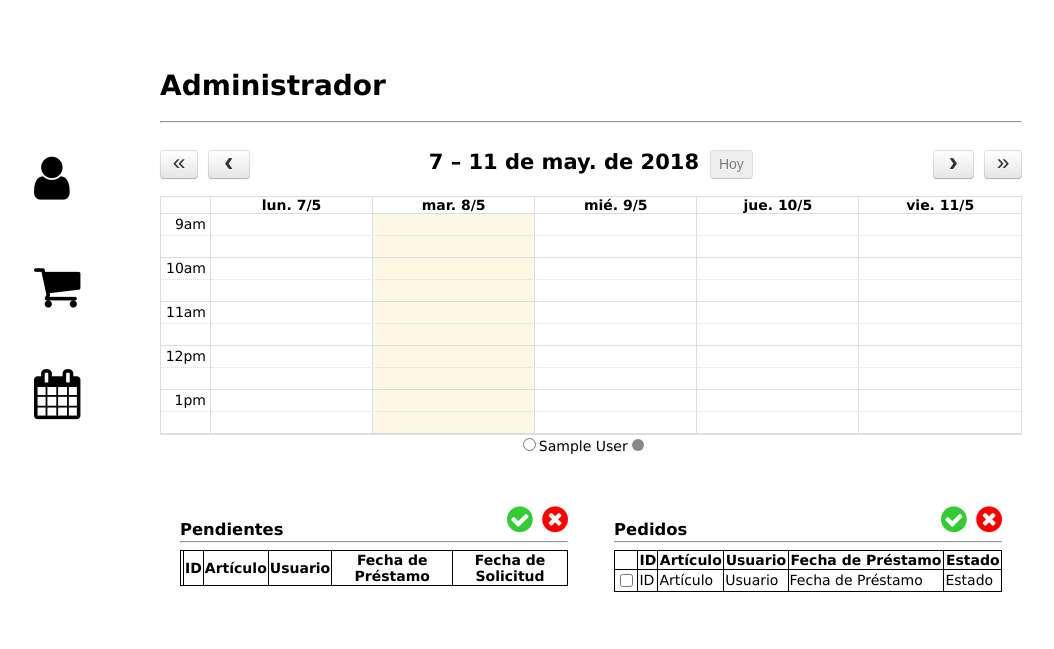
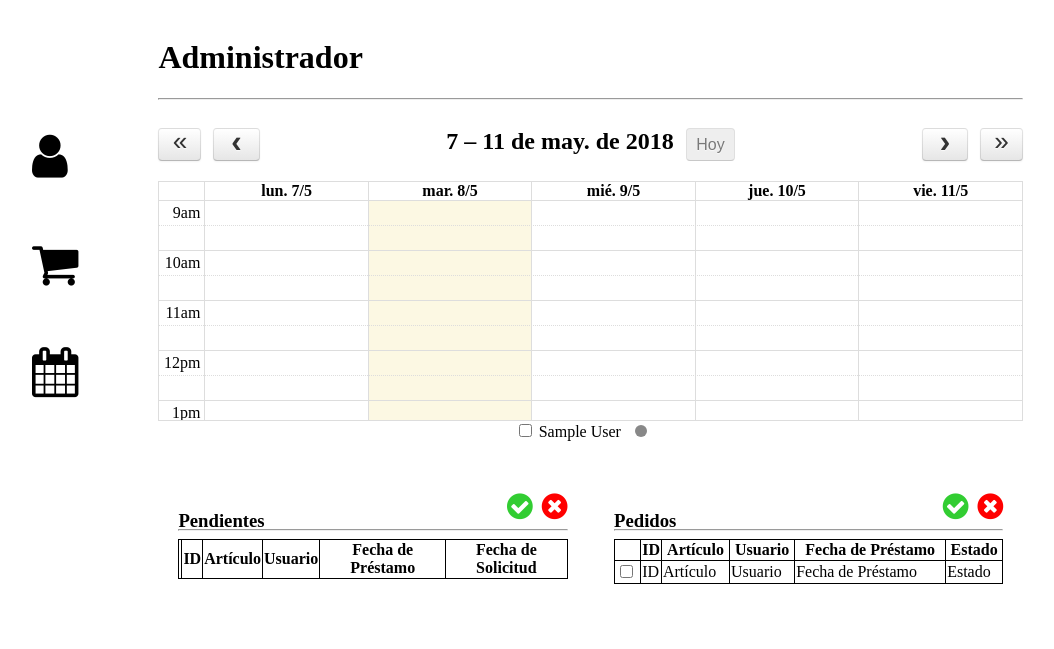
Before and after one commit to DCC-CC4401/2018-1-Winning-Eleven-11-T3, a Django app: page / in a window 1280 px wide. Shown: the top 649 px of the page, without its empty margins (86-1140 px from the left). Run offline with Django 3.2, Linux system fonts and the light colour scheme; tables that the repository leaves empty hold one stand-in row (values such as "Sample post"); lists and menus that the app fills with data are empty; some libraries are stand-ins or nearby versions.

Commit message:
el calendario puede ser ahora filtrado por espacios

```diff
--- /dev/null
+++ b/InventarioCEI/LandingAdmin/static/css/LandingAdmin.css
@@ -0,0 +1,59 @@
+
+.dot {
+  height: 12px;
+  width: 12px;
+  border-radius: 50%;
+  display: inline-block;
+  margin-right: 20px;
+  margin-left: 10px;
+}
+
+.EqualColumn {
+    float: left;
+    width: 45%;
+}
+
+* {
+    box-sizing: border-box;
+}
+
+.menuButton{
+    margin-bottom: 50px;
+}
+/* Create two unequal columns that floats next to each other */
+.column {
+    float: left;
+    padding: 10px;
+}
+
+.left {
+  margin-left: 100px;
+  width: 10%;
+}
+
+.right {
+  margin-right: 100px;
+  width: 70%;
+}
+.row:after {
+    content: "";
+    display: table;
+    clear: both;
+}
+
+
+table {
+    border-collapse: collapse;
+    margin-left: auto;
+    margin-left: auto;
+    width: 100%;
+}
+
+table, th, td {
+    border: 1px solid black;
+}
+
+#calendar {
+  max-weidth: 800px;
+  margin: 0 auto;
+}
--- a/InventarioCEI/LandingAdmin/templates/landingAdmin/index.html
+++ b/InventarioCEI/LandingAdmin/templates/landingAdmin/index.html
@@ -3,10 +3,11 @@
 <html lang="es">
 <meta charset='utf-8' />
 <link href="{% static 'scripts/fullcalendar.min.css'%}" rel='stylesheet' />
+<link href="{% static 'css/LandingAdmin.css'%}" rel='stylesheet' />
 <script type="text/javascript" src="{% static 'scripts/lib/moment.min.js'%}"></script>
 <script type="text/javascript" src="{% static 'scripts/lib/jquery.min.js'%}"></script>
 
-<script type="text/javascript" src="{% static 'scripts/custom.js'%}"></script>
+<script type="text/javascript" src="{% static 'scripts/customCalendar.js'%}"></script>
 <script type="text/javascript" src="{% static 'scripts/locale-all.js'%}"></script>
 <link rel="stylesheet" href="https://cdnjs.cloudflare.com/ajax/libs/font-awesome/4.7.0/css/font-awesome.min.css">
 <script>
@@ -39,87 +40,20 @@
 
     });
 
+
+    $('input[type=checkbox]').on('click', function() {
+            $(this).closest("form").submit();
+    });
   });
 
 </script>
-<style>
 
-  body {
-    margin: 40px 10px;
-    padding: 0;
-    font-family: "Lucida Grande",Helvetica,Arial,Verdana,sans-serif;
-    font-size: 14px;
-  }
-
-  #calendar {
-      max-weidth: 800px;
-    margin: 0 auto;
-  }
-
-</style>
-
-<style>
-
-.dot {
-  height: 12px;
-  width: 12px;
-  border-radius: 50%;
-  display: inline-block;
-  margin-right: 20px;
-}
-
-.EqualColumn {
-    float: left;
-    width: 45%;
-}
-
-* {
-    box-sizing: border-box;
-}
-
-.menuButton{
-    margin-bottom: 50px;
-}
-/* Create two unequal columns that floats next to each other */
-.column {
-    float: left;
-    padding: 10px;
-}
-
-.left {
-  margin-left: 100px;
-  width: 10%;
-}
-
-.right {
-  margin-right: 100px;
-  width: 70%;
-}
-.row:after {
-    content: "";
-    display: table;
-    clear: both;
-}
-
-
-table {
-    border-collapse: collapse;
-    margin-left: auto;
-    margin-left: auto;
-    width: 100%;
-}
-
-table, th, td {
-    border: 1px solid black;
-}
-
-</style>
 <!---------->
 
 
 <head>
     <meta charset="UTF-8">
-    <title>Not U-Cursos</title>
+    <title>Not U-Cursos - {{ filtroEspacio }}</title>
 </head>
 <body>
 <div class="row">
@@ -148,11 +82,13 @@ table, th, td {
   <div class="column right">
             <div id="calendar"></div>
     <div align="center" style="margin-bottom: 50px">
+        <form method="POST">
         {% for esp in espacios %}
-
-            <input type="radio">{{ esp }} <span class="dot" style="background-color: {{ esp.color_calendario }}"></span>
+            {% csrf_token %}
+            <input type="checkbox" name="optcheck{{ esp.id }}" value="{{ esp.id }}" {% if esp.id in filtroEspacio %}checked="checked"{% endif %}> {{ esp }} <span class="dot" style="background-color: {{ esp.color_calendario }}"></span>
 
         {% endfor %}
+        </form>
     </div>
       <div class="row">
           <div class="EqualColumn" style="margin-left: 20px;">
--- a/InventarioCEI/LandingAdmin/views.py
+++ b/InventarioCEI/LandingAdmin/views.py
@@ -4,18 +4,26 @@ import json
 
 def index(request):
     reservas = Reserva.objects.all()
+    espacios = Espacio.objects.all()
     reservas_list = []
+    filtroEspacio = []
+    if request.method == 'POST':
+        for posts in request.POST:
+            if "optcheck" in posts:
+                filtroEspacio.append(int(request.POST[posts]))
 
     for res in reservas:
-        reserva_dic = {
-            "title": str(res.id_espacio)+"-"+str(res.id_usuario),
-            "start": res.fecha_inicio.strftime("%Y-%m-%dT%H:%M:%S"),
-            "end": res.fecha_termino.strftime("%Y-%m-%dT%H:%M:%S"),
-            "color": res.id_espacio.color_calendario
-        }
-        reservas_list.append(reserva_dic)
+        if res.id_espacio_id in filtroEspacio:
+            reserva_dic = {
+                "title": str(res.id_espacio)+"-"+str(res.id_usuario),
+                "start": res.fecha_inicio.strftime("%Y-%m-%dT%H:%M:%S"),
+                "end": res.fecha_termino.strftime("%Y-%m-%dT%H:%M:%S"),
+                "color": res.id_espacio.color_calendario
+            }
+            reservas_list.append(reserva_dic)
 
     return render(request, 'landingAdmin/index.html', {'prestamos': Prestamo.objects.all(),
                                                        'articulos': Articulo.objects.all(),
                                                        'reservas': reservas_list,
-                                                       'espacios': Espacio.objects.all()})
+                                                       'espacios': Espacio.objects.all(),
+                                                        'filtroEspacio': filtroEspacio})
```
Also changed, not shown: InventarioCEI/LandingAdmin/static/scripts/customCalendar.js (renamed from InventarioCEI/LandingAdmin/static/scripts/custom.js).
